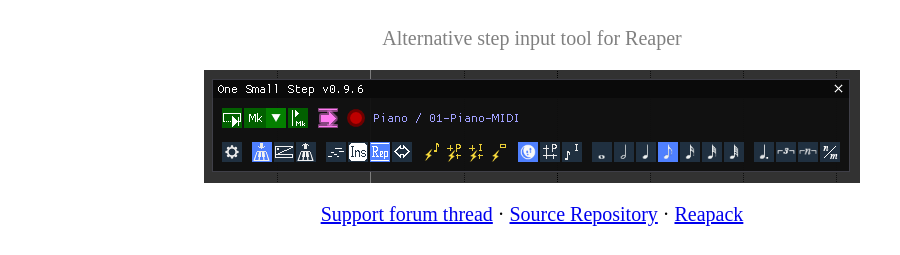
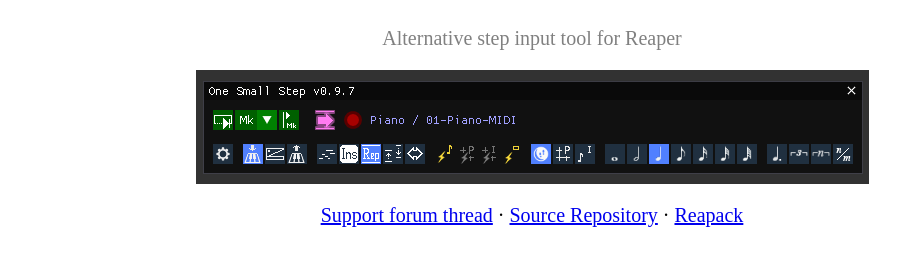
Before and after one commit to BenTalagan/onesmallstep-doc, a plain HTML site: page index.html in a window 1280 px wide. Shown: the part 135-390 px from the top of the page, without its empty margins (108-1008 px from the left). Drawn offline with Linux system fonts and the light colour scheme.

Commit message:
Adding 0.9.7 documentation

```diff
--- a/index.html
+++ b/index.html
@@ -18,7 +18,7 @@
 
 <p style="text-align: center;color:grey; font-size:20px">Alternative step input tool for Reaper</p>
 
-<p style="text-align: center"><img src="./OSS/OSS.png" alt="" /></p>
+<p style="text-align: center"><img src="./0.9.7/OSS.png" alt="" /></p>
 
 <p style="text-align: center"><a href="https://forum.cockos.com/showthread.php?t=288076">Support forum thread</a> · <a href="https://github.com/ReaTeam/ReaScripts">Source Repository</a> · <a href="https://reapack.com">Reapack</a></p>
 
```
Also changed, not shown: 1 other file.
